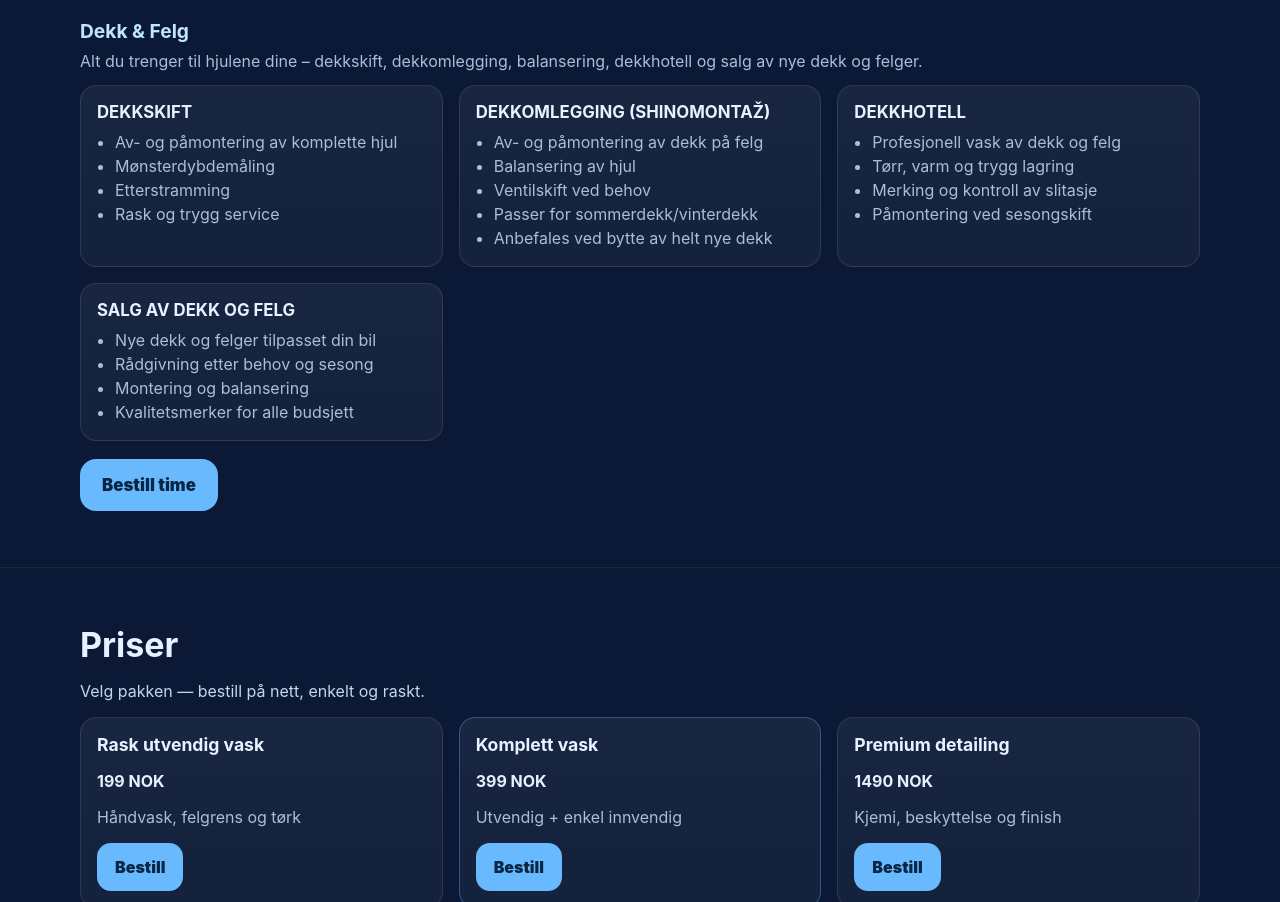
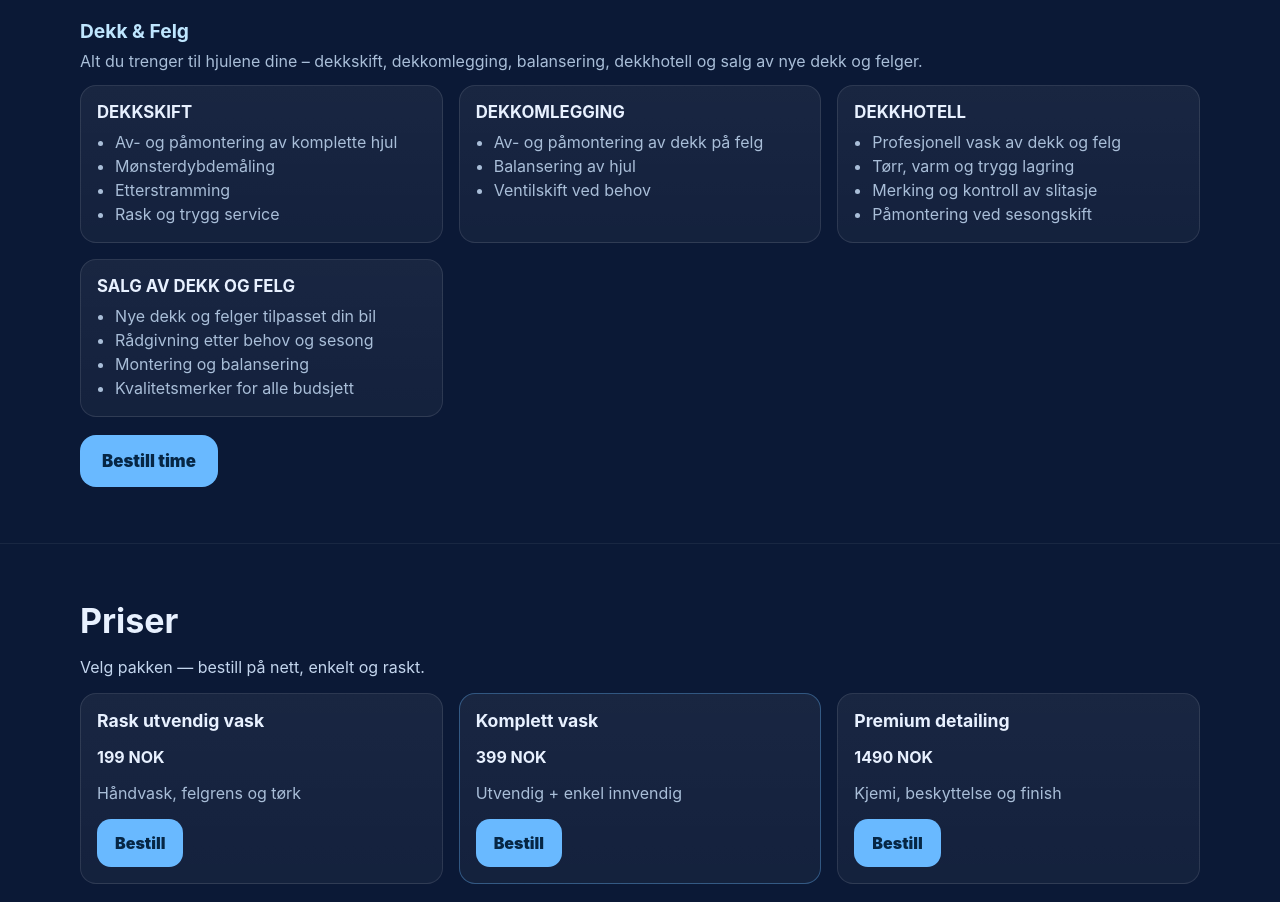
Before and after one commit to ihorbenhav-source/Pro-carwash, a plain HTML site: page index.html in a window 1280 px wide. Shown: the part 1852-2754 px from the top of the page. Drawn offline with Linux system fonts and the light colour scheme.

Commit message:
Update DEKKOMLEGGING heading and list items
Removed specific terms from the DEKKOMLEGGING section.

```diff
--- a/index.html
+++ b/index.html
@@ -371,13 +371,12 @@
     <!-- SHINOMONTAZH / DEKKOMLEGGING -->
     <div class="svc-card reveal delay-2">
       <div class="content">
-        <h3>DEKKOMLEGGING (SHINOMONTAŽ)</h3>
+        <h3>DEKKOMLEGGING </h3>
         <ul>
           <li>Av- og påmontering av dekk på felg</li>
           <li>Balansering av hjul</li>
           <li>Ventilskift ved behov</li>
-          <li>Passer for sommerdekk/vinterdekk</li>
-          <li>Anbefales ved bytte av helt nye dekk</li>
+
         </ul>
       </div>
     </div>
```
